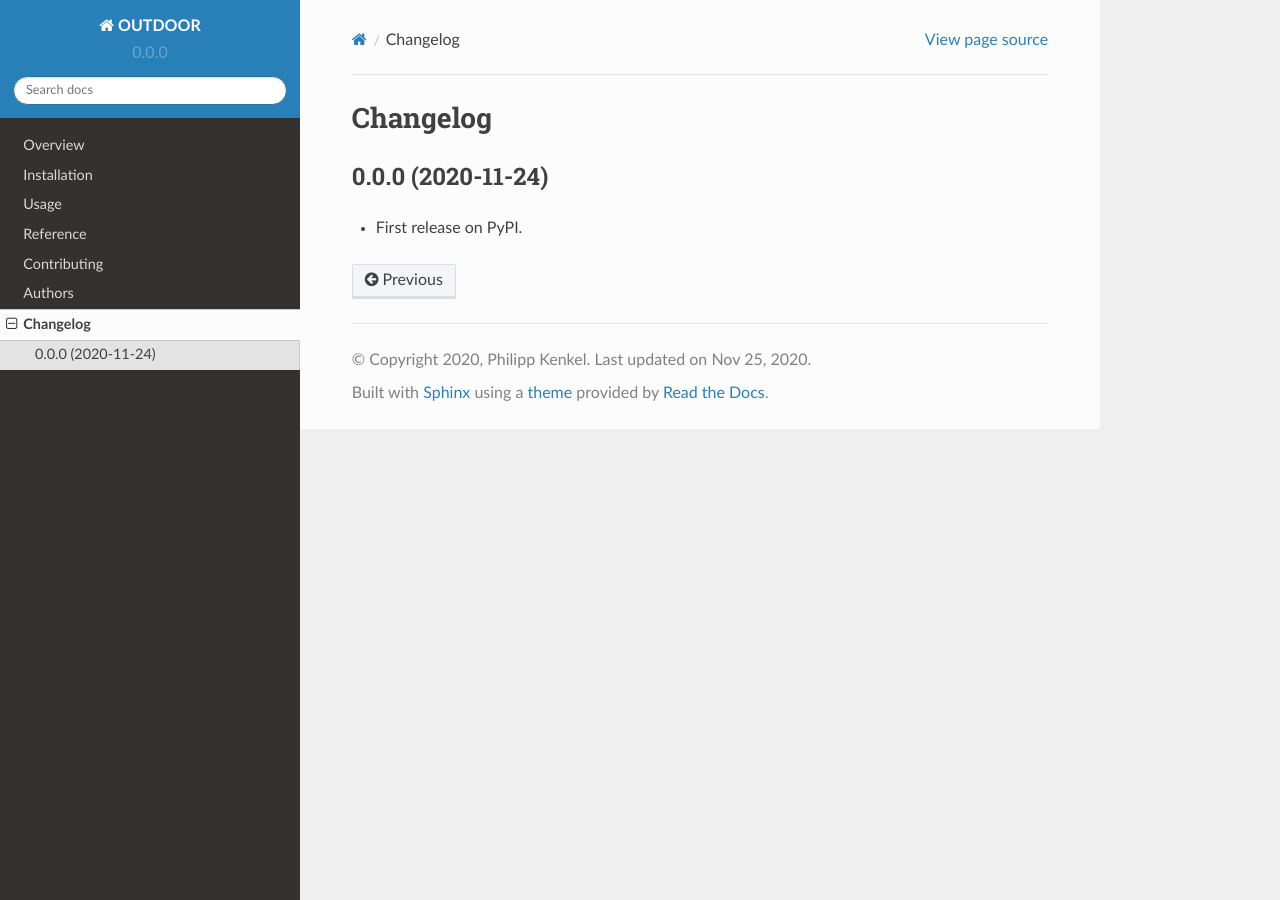
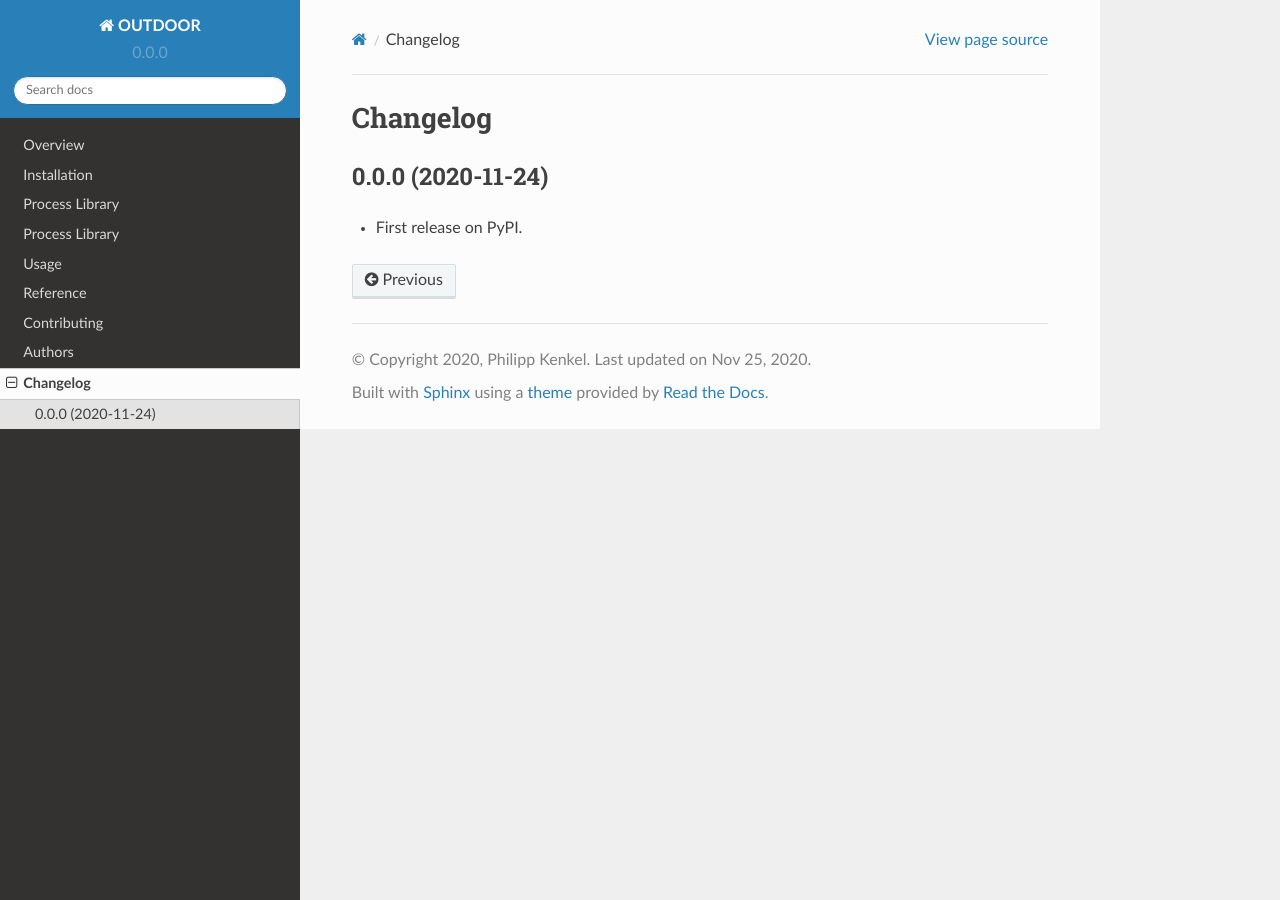
Before and after one commit to PKenkel/OUTDOOR, a Sphinx documentation site: the page built from docs/changelog.rst, in a window 1280 px wide. Built offline with Sphinx 7.4.7 and the Read the Docs theme 2.0.0, drawn with Linux system fonts in a browser that asks for light colours; pages that are not in the unit, such as notebooks, are missing from menus.

```diff
--- a/docs/index.rst
+++ b/docs/index.rst
@@ -7,7 +7,8 @@ Contents
 
    readme
    installation
-   outdoor classes
+   outdoorclasses/process
+   outdoorclasses/superstructure
    usage
    reference/index
    contributing
--- /dev/null
+++ b/docs/outdoorclasses/process.rst
@@ -0,0 +1,7 @@
+=====
+Process Library
+=====
+
+To use OUTDOOR in a project::
+
+	import outdoor
--- /dev/null
+++ b/docs/outdoorclasses/superstructure.rst
@@ -0,0 +1,7 @@
+=====
+Process Library
+=====
+
+To use OUTDOOR in a project::
+
+	import outdoor
```
